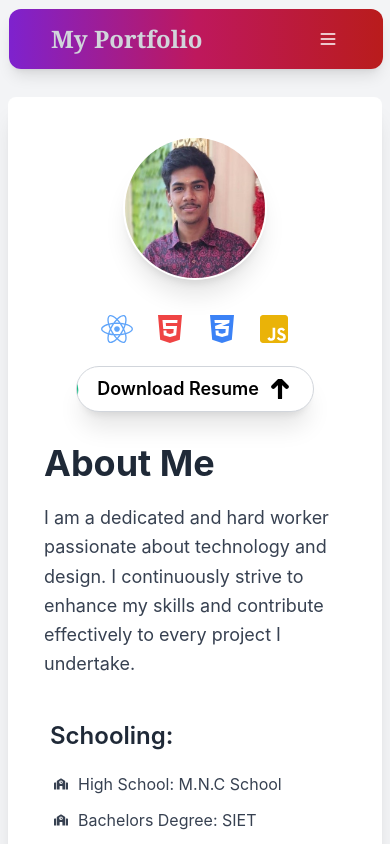
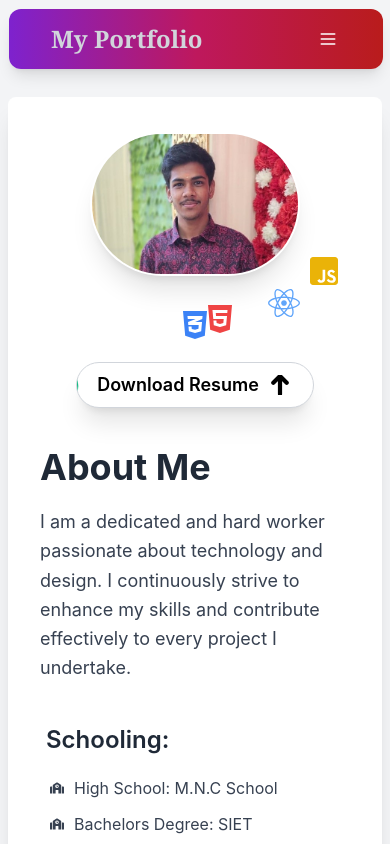
Before and after one commit to ranjiths-17904/React, a React (Vite) app in the folder sample/: page /About in a window 390 px wide. Shown: the top 844 px of the page. Built offline with nearby package versions, Linux system fonts and the light colour scheme.

Commit message:
Update About.jsx

```diff
--- a/sample/src/pages/About.jsx
+++ b/sample/src/pages/About.jsx
@@ -14,8 +14,8 @@
   }, []);
 
   return (
-      <div className="flex flex-col lg:flex-row items-center p-8 bg-white shadow-xl rounded-lg w-full max-w-screen-lg mx-auto">
-        <div className="lg:w-1/3 w-full flex flex-col items-center lg:items-start mb-6 lg:mb-0">
+    <div className="flex flex-col lg:flex-row items-center p-7 bg-white shadow-xl rounded-lg w-full max-w-screen-lg mx-auto">
+      <div className="lg:w-1/3 w-full flex flex-col items-center lg:items-start mb-8 lg:mb-0">
         <div
           className="relative mb-6"
           onMouseEnter={() => setHovered(true)}
@@ -26,15 +26,15 @@
             alt="Profile"
             className={`transition-transform duration-500 ease-in-out transform ${
               hovered ? 'scale-105' : 'scale-100'
-              } w-36 h-36 lg:w-30 lg:h-30 shadow-xl rounded-full object-cover`}
+            } w-38 h-36 lg:w-30 lg:h-30 shadow-xl rounded-full object-cover`}
           />
+          <FaJsSquare className="absolute -right-10 top-28 mt-3 text-4xl text-yellow-500 hover:text-yellow-600 transition-transform transform hover:scale-110" />
+          <FaReact className="absolute -right-0 top-36 mt-3 text-4xl text-blue-400 hover:text-blue-500 transition-transform transform hover:scale-110" />
+          <FaHtml5 className="absolute right-16 top-40 mt-3 text-4xl text-red-500 hover:text-red-600 transition-transform transform hover:scale-110" />
         </div>
 
         <div className="flex justify-center space-x-4 mb-4">
-            <FaReact className="text-4xl text-blue-400 hover:text-blue-500 transition-transform transform hover:scale-110" />
-            <FaHtml5 className="text-4xl text-red-500 hover:text-red-600 transition-transform transform hover:scale-110" />
           <FaCss3Alt className="text-4xl text-blue-500 hover:text-blue-600 transition-transform transform hover:scale-110" />
-            <FaJsSquare className="text-4xl text-yellow-500 hover:text-yellow-600 transition-transform transform hover:scale-110" />
         </div>
 
         <button
```
Lines whose indentation alone changed are shown as unchanged.
